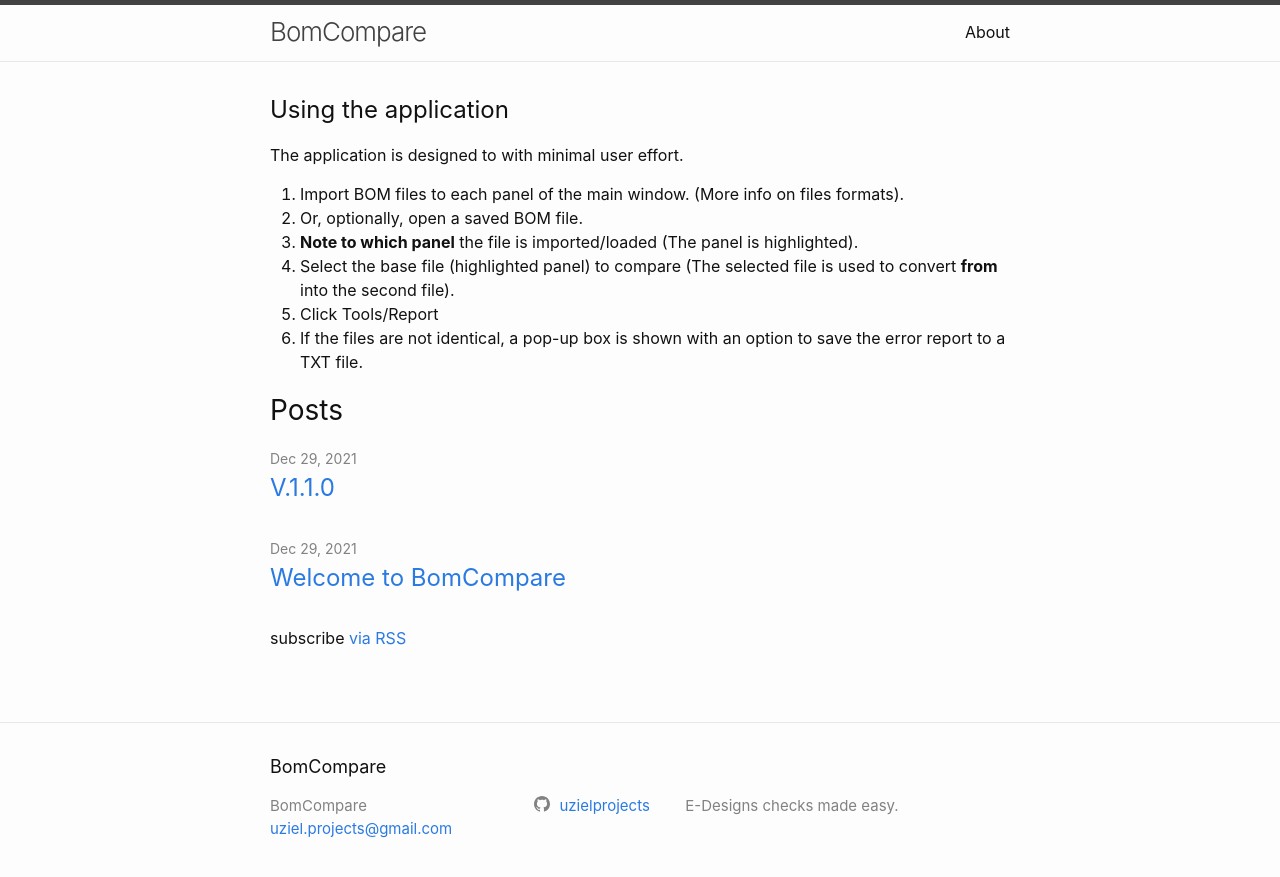
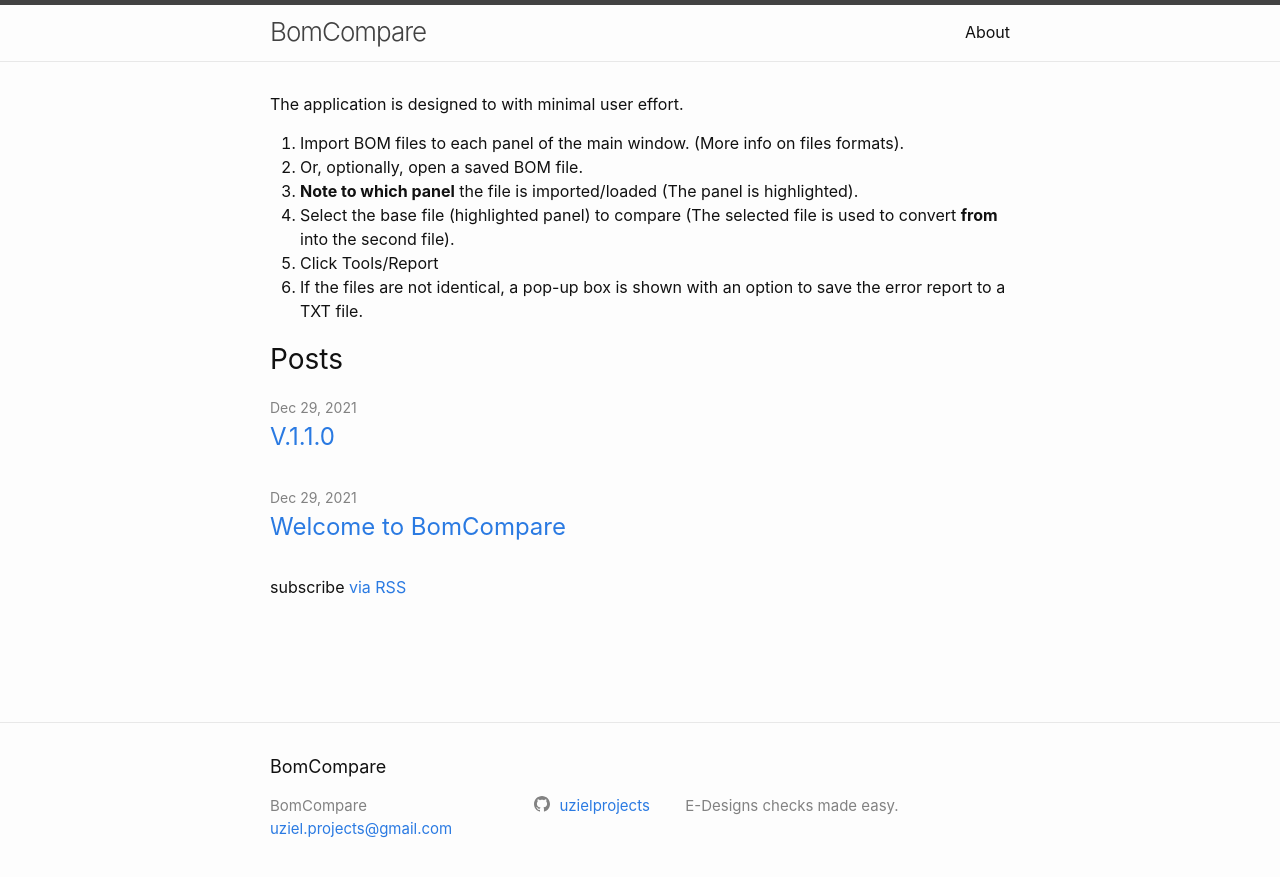
Before and after one commit to UzielProjects/BomCompare, a Jekyll site: the page built from index.markdown, in a window 1280 px wide. Shown: the top 877 px of the page. Built offline with Jekyll 4.4.1, drawn with Linux system fonts in a browser that asks for light colours.

Commit message:
Update index.markdown

```diff
--- a/index.markdown
+++ b/index.markdown
@@ -4,9 +4,6 @@
 
 layout: home
 ---
-
-## Using the application
-
 The application is designed to with minimal user effort.
 
 1. Import BOM files to each panel of the main window. (More info on files formats).
```
